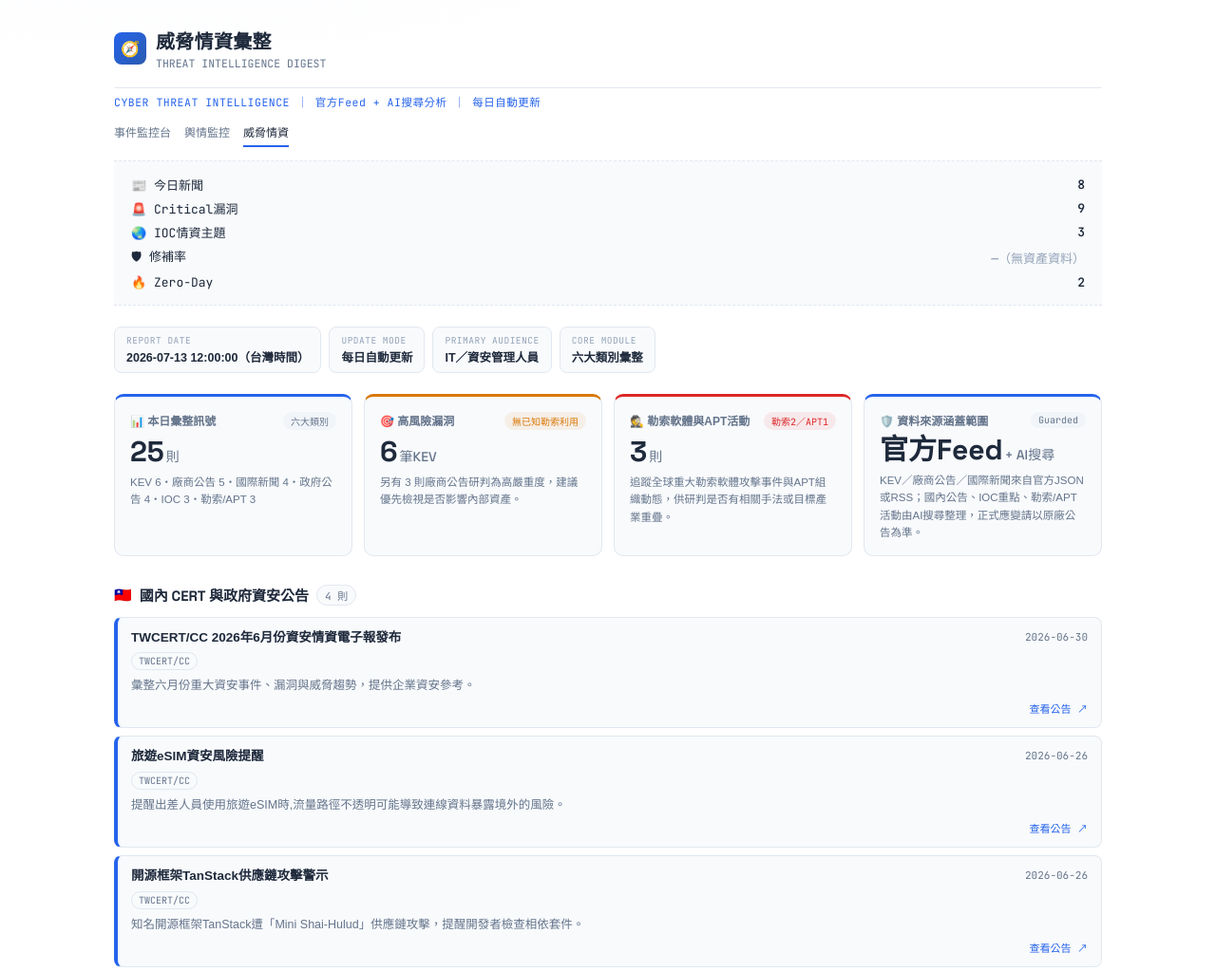
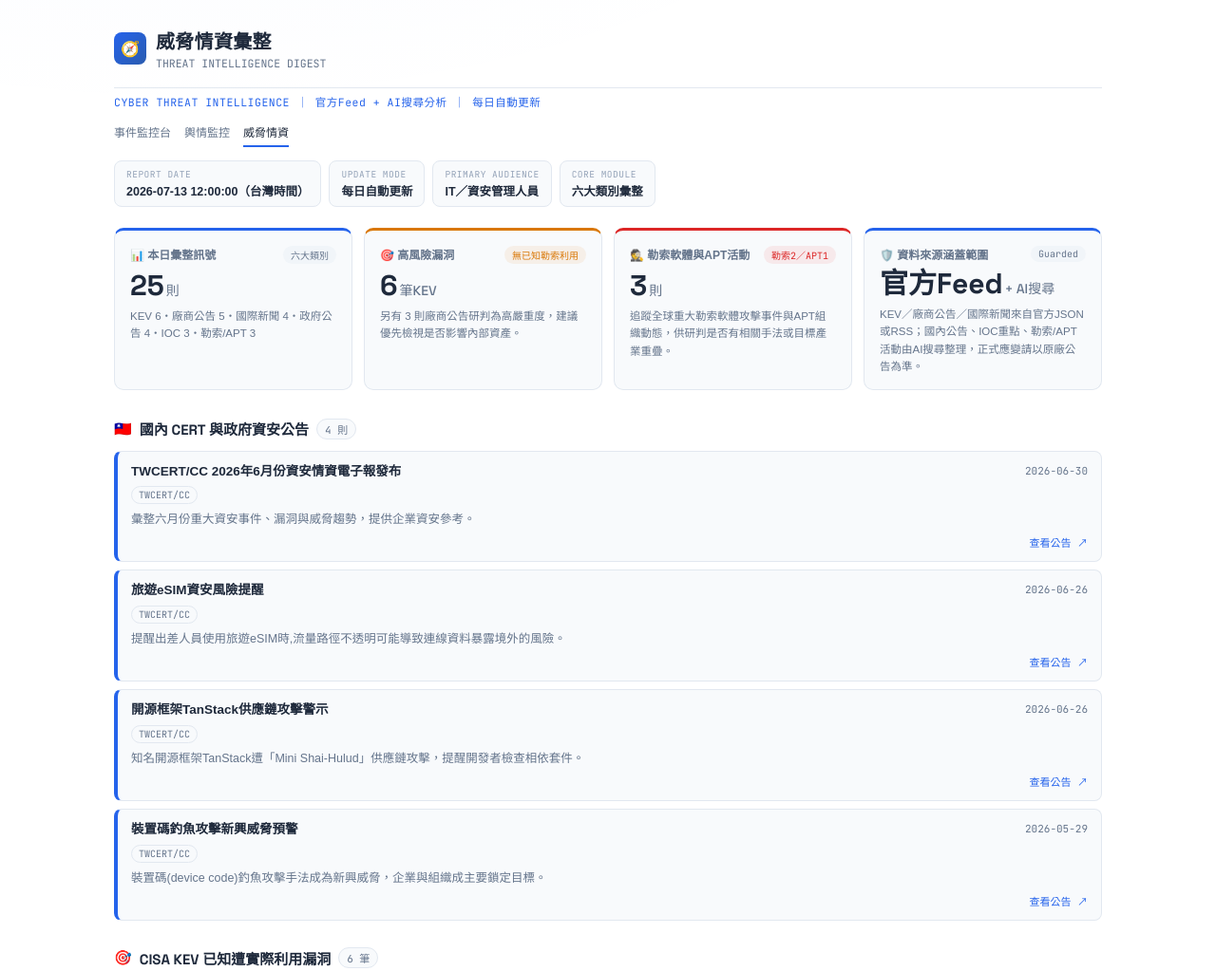
Before and after one commit to tony10404o/auroratest, a website: page docs/threat-intel.html in a window 1280 px wide. Shown: the top 1023 px of the page at 95% size. Drawn offline with Linux system fonts and the light colour scheme; a web font is replaced by a local one.

Commit message:
移除頂部終端機統計列

```diff
--- a/docs/threat-intel.html
+++ b/docs/threat-intel.html
@@ -90,17 +90,6 @@
   @media (max-width:800px){.stat-grid{grid-template-columns:repeat(2,1fr);}}
   @media (max-width:480px){.stat-grid{grid-template-columns:1fr;}}
 
-  /* Terminal stat bar */
-  .term-stats{
-    font-family:'JetBrains Mono',monospace;background:var(--panel);
-    border-top:1px dashed var(--border);border-bottom:1px dashed var(--border);
-    padding:12px 18px;margin-bottom:22px;
-  }
-  .term-line{display:flex;justify-content:space-between;align-items:center;padding:3px 0;font-size:13px;}
-  .term-line .term-label{color:var(--text);}
-  .term-line .term-value{font-weight:700;color:var(--text);}
-  .term-line .term-value.na{color:var(--text-faint);font-weight:500;}
-
   .footer-note{text-align:center;font-size:11px;color:var(--text-faint);margin-top:30px;font-family:'JetBrains Mono',monospace;}
   @media (max-width:600px){.header{flex-direction:column;align-items:flex-start;}}
 </style>
@@ -119,8 +108,6 @@
     <a href="yuqing.html">輿情監控</a>
     <a href="threat-intel.html" class="active">威脅情資</a>
   </div>
-
-  <div class="term-stats" id="termStats"></div>
 
   <div class="badge-row">
     <div class="badge"><span class="badge-label">Report date</span><span class="badge-value" id="badgeDate">--</span></div>
@@ -400,35 +387,6 @@ function buildStats(data){
   document.getElementById('statGrid').innerHTML = cards.join('');
 }
 
-function termLine(icon, label, value, opts={}){
-  const valClass = opts.na ? 'term-value na' : 'term-value';
-  return `<div class="term-line"><span class="term-label">${icon} ${label}</span><span class="${valClass}">${value}</span></div>`;
-}
-
-function buildTermStats(data){
-  const kev = data.kev_vulnerabilities || [];
-  const vendor = data.vendor_advisories || [];
-  const news = data.international_news || [];
-  const gov = data.gov_announcements || [];
-  const ioc = data.ioc_highlights || [];
-
-  const newsCount = news.length + gov.length;
-  const criticalCount = kev.length + vendor.filter(v => v.severity_guess === '高').length;
-  const iocCount = ioc.length;
-  const zeroDayCount = kev.filter(v => v.is_zero_day).length;
-
-  const lines = [
-    termLine('📰', '今日新聞', newsCount),
-    termLine('🚨', 'Critical漏洞', criticalCount),
-    termLine('🌏', 'IOC情資主題', iocCount),
-    termLine('🛡', '修補率', '—（無資產資料）', { na: true }),
-    termLine('🔥', 'Zero-Day', zeroDayCount),
-  ];
-
-  document.getElementById('termStats').innerHTML = lines.join('');
-}
-
-buildTermStats(DATA);
 buildStats(DATA);
 
 function section(icon, title, countLabel, bodyHtml){
```
Also changed, not shown: templates/threat-intel-template.html (+0 -42 lines).
